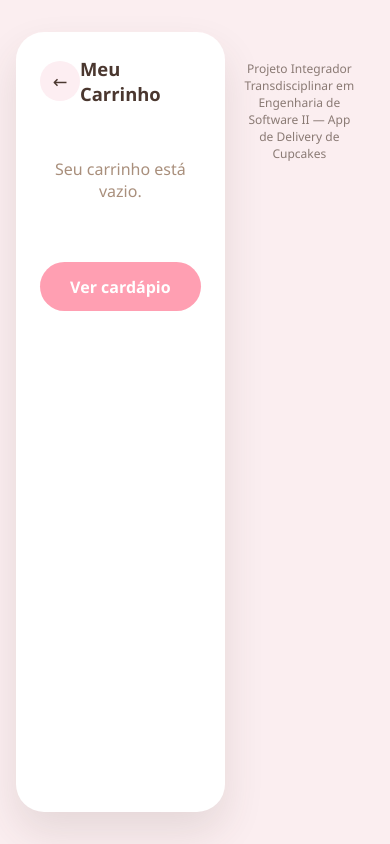
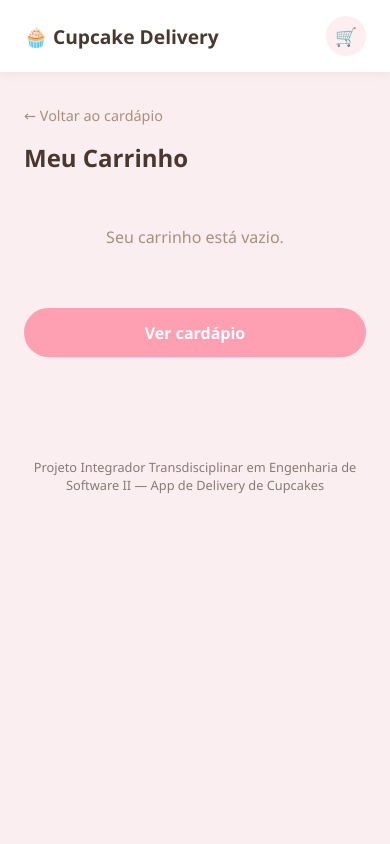
Before and after one commit to RafaelSilva308/cupcake-delivery, a Flask app: page /carrinho/ in a window 390 px wide. Run offline with Flask 3, Linux system fonts and the light colour scheme.

Commit message:
Corrige layout para desktop (nao forcar frame de celular)
O frame de telefone do mockup do PIT I era so o canvas da ferramenta
de design, nao a intencao de layout web. Troca o cartao fixo de
420px por um layout de site responsivo normal: topbar full-width,
grid do cardapio ocupando o espaco disponivel e paginas de
carrinho/checkout centralizadas em uma coluna confortavel.

```diff
--- a/app/static/css/style.css
+++ b/app/static/css/style.css
@@ -29,31 +29,28 @@ body {
   font-family: "Segoe UI", Verdana, sans-serif;
   background: var(--page-bg);
   color: var(--brown);
-  display: flex;
-  justify-content: center;
-  padding: 2rem 1rem;
 }
 
-.app-card {
-  width: 100%;
-  max-width: 420px;
+/* Topbar */
+.topbar {
   background: var(--card-bg);
-  border-radius: 28px;
-  box-shadow: 0 20px 40px rgba(74, 55, 47, 0.12);
-  padding: 1.5rem 1.5rem 2rem;
-  min-height: 70vh;
+  box-shadow: 0 2px 10px rgba(74, 55, 47, 0.06);
 }
 
-.app-header {
+.topbar-inner {
+  max-width: 1100px;
+  margin: 0 auto;
+  padding: 1rem 1.5rem;
   display: flex;
   align-items: center;
   justify-content: space-between;
-  margin-bottom: 1.25rem;
 }
 
-.app-header h1 {
-  font-size: 1.15rem;
-  margin: 0;
+.brand {
+  font-size: 1.2rem;
+  font-weight: bold;
+  color: var(--brown);
+  text-decoration: none;
 }
 
 .icon-btn {
@@ -71,21 +68,49 @@ body {
   flex-shrink: 0;
 }
 
-.app-header .spacer {
-  width: 2.5rem;
+.back-link {
+  display: inline-flex;
+  align-items: center;
+  gap: 0.4rem;
+  color: var(--brown-light);
+  text-decoration: none;
+  font-size: 0.9rem;
+  margin-bottom: 1rem;
+}
+
+.back-link:hover {
+  color: var(--pink-dark);
+}
+
+/* Layout principal */
+.container {
+  max-width: 1100px;
+  margin: 0 auto;
+  padding: 2rem 1.5rem 4rem;
+}
+
+.narrow {
+  max-width: 560px;
+  margin: 0 auto;
 }
 
 .footer {
   text-align: center;
-  padding: 1rem;
+  padding: 1.5rem;
   color: #8a7a74;
-  font-size: 0.75rem;
+  font-size: 0.8rem;
+}
+
+h1 {
+  font-size: 1.5rem;
+  margin: 0 0 1.25rem;
 }
 
 .flashes {
   list-style: none;
   padding: 0;
   margin: 0 0 1rem;
+  max-width: 560px;
 }
 
 .flash {
@@ -188,7 +212,7 @@ body {
 }
 
 /* Botões genéricos */
-.btn-primary, .link-btn {
+.btn-primary {
   display: inline-block;
   width: 100%;
   text-align: center;
--- a/app/templates/base.html
+++ b/app/templates/base.html
@@ -7,17 +7,14 @@
   <link rel="stylesheet" href="{{ url_for('static', filename='css/style.css') }}">
 </head>
 <body>
-  <div class="app-card">
-    <div class="app-header">
-      {% block header_left %}
-        <span class="spacer"></span>
-      {% endblock %}
-      <h1>{% block header_title %}🧁 Cardápio{% endblock %}</h1>
-      {% block header_right %}
-        <a class="icon-btn" href="{{ url_for('cart.ver_carrinho') }}" aria-label="Carrinho">🛒</a>
-      {% endblock %}
+  <header class="topbar">
+    <div class="topbar-inner">
+      <a class="brand" href="{{ url_for('catalog.index') }}">🧁 Cupcake Delivery</a>
+      <a class="icon-btn" href="{{ url_for('cart.ver_carrinho') }}" aria-label="Carrinho">🛒</a>
     </div>
+  </header>
 
+  <main class="container">
     {% with messages = get_flashed_messages(with_categories=true) %}
       {% if messages %}
         <ul class="flashes">
@@ -29,7 +26,7 @@
     {% endwith %}
 
     {% block content %}{% endblock %}
-  </div>
+  </main>
 
   <footer class="footer">
     <p>Projeto Integrador Transdisciplinar em Engenharia de Software II — App de Delivery de Cupcakes</p>
--- a/app/templates/cart.html
+++ b/app/templates/cart.html
@@ -2,15 +2,11 @@
 
 {% block title %}Carrinho — Cupcake Delivery{% endblock %}
 
-{% block header_left %}
-  <a class="icon-btn" href="{{ url_for('catalog.index') }}" aria-label="Voltar">←</a>
-{% endblock %}
-{% block header_title %}Meu Carrinho{% endblock %}
-{% block header_right %}
-  <span class="spacer"></span>
-{% endblock %}
+{% block content %}
+  <div class="narrow">
+    <a class="back-link" href="{{ url_for('catalog.index') }}">← Voltar ao cardápio</a>
+    <h1>Meu Carrinho</h1>
 
-{% block content %}
     {% set thumb_colors = ['bg-pink', 'bg-tan', 'bg-yellow', 'bg-lavender', 'bg-mint', 'bg-blue'] %}
 
     {% if not items %}
@@ -50,4 +46,5 @@
       <a class="btn-primary" href="{{ url_for('orders.checkout') }}">Ir para Pagamento</a>
       <a class="btn-outline" href="{{ url_for('catalog.index') }}">Continuar comprando</a>
     {% endif %}
+  </div>
 {% endblock %}
--- a/app/templates/catalog.html
+++ b/app/templates/catalog.html
@@ -3,6 +3,8 @@
 {% block title %}Cardápio — Cupcake Delivery{% endblock %}
 
 {% block content %}
+  <h1>Nosso Cardápio</h1>
+
   {% set thumb_colors = ['bg-pink', 'bg-tan', 'bg-yellow', 'bg-lavender', 'bg-mint', 'bg-blue'] %}
 
   {% if not cupcakes %}
```
Also changed, not shown: other parts of app/static/css/style.css (+51 -43 lines), app/templates/checkout.html (+5 -8 lines), app/templates/order_confirmation.html (+2 -8 lines). Lines whose indentation alone changed are shown as unchanged.
